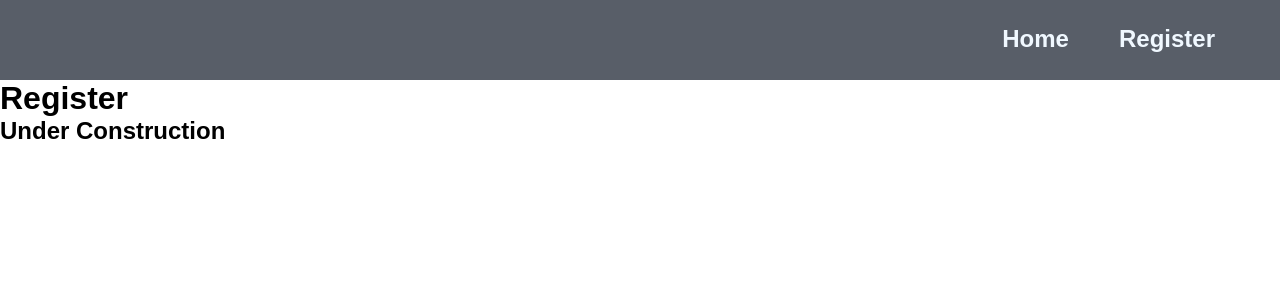
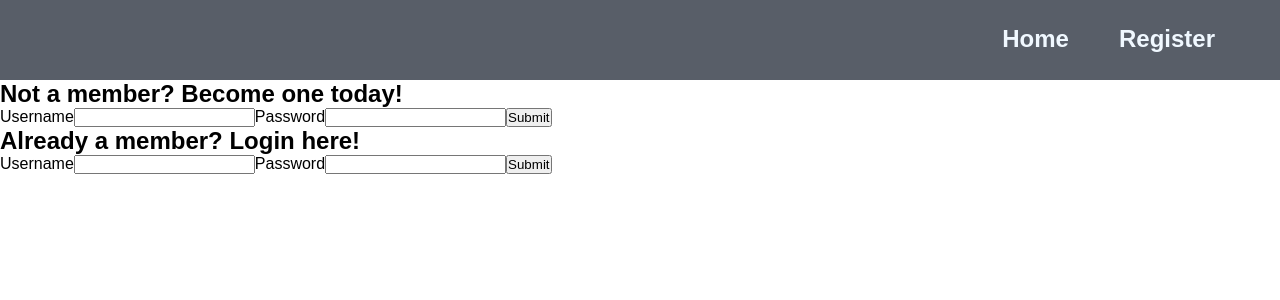
Before and after one commit to StrangerThings-Unit3/stranger-things, a React (Vite) app: page /register in a window 1280 px wide. Shown: the top 300 px of the page. Built offline with nearby package versions, Linux system fonts and the light colour scheme.

Commit message:
feat: login and register validation form

```diff
--- a/src/api/index.js
+++ b/src/api/index.js
@@ -12,3 +12,48 @@ export async function getAllPosts() {
     console.error(`Unable to retrieve posts!`, error);
   }
 }
+
+// Creating a user with this POST request
+export async function registerUser(username, password) {
+  try {
+    const res = await fetch(`${API_URL}/users/register`, {
+      method: 'POST',
+      headers: {
+        'Content-Type': 'application/json',
+      },
+      body: JSON.stringify({
+        user: {
+          username: username,
+          password: password,
+        },
+      }),
+    });
+    const result = await res.json();
+    alert(result.data.message);
+    return result;
+  } catch (error) {
+    console.error('Unable to create a player!', error);
+  }
+}
+
+export async function LogUser(username, password) {
+  try {
+    const response = await fetch(`${API_URL}/users/login`, {
+      method: 'POST',
+      headers: {
+        'Content-Type': 'application/json',
+      },
+      body: JSON.stringify({
+        user: {
+          username: username,
+          password: password,
+        },
+      }),
+    });
+    const result = await response.json();
+    console.log(result);
+    return result;
+  } catch (err) {
+    console.error(err);
+  }
+}
--- a/src/components/Register.jsx
+++ b/src/components/Register.jsx
@@ -1,10 +1,82 @@
-import React from 'react';
+import React, { useState } from 'react';
+import { Link, useNavigate } from 'react-router-dom';
+import { registerUser } from '../api';
+import { LogUser } from '../api';
 
 function Register() {
+  const [newUsername, setNewUsername] = useState('');
+  const [newUserPassword, setNewUserPassword] = useState('');
+
+  const [username, setUsername] = useState('');
+  const [password, setPassword] = useState('');
+
+  const navigate = useNavigate();
+
+  const createUser = async (event) => {
+    try {
+      event.preventDefault();
+      await registerUser(newUsername, newUserPassword);
+    } catch (error) {
+      console.error(`There is an issue in creating a player!`, error);
+    }
+  };
+
+  const loginUser = async (event) => {
+    try {
+      event.preventDefault();
+      await LogUser(username, password);
+    } catch (error) {
+      console.error('Unable to log in user!', error);
+    }
+  };
+
   return (
-    <div className='register'>
-      <h1>Register</h1>
-      <h2>Under Construction</h2>
+    <div className='membership-container'>
+      <div className='register'>
+        <h2>Not a member? Become one today!</h2>
+        <form id='register-form' onSubmit={createUser}>
+          <label htmlFor='username'>Username</label>
+          <input
+            type='text'
+            value={newUsername}
+            minLength={7}
+            onChange={(e) => setNewUsername(e.target.value)}
+            required
+          />
+          <label htmlFor='password'>Password</label>
+          <input
+            type='password'
+            value={newUserPassword}
+            minLength={8}
+            onChange={(e) => setNewUserPassword(e.target.value)}
+            required
+          />
+          <button type='submit'>Submit</button>
+        </form>
+      </div>
+      <div className='login'>
+        <h2>Already a member? Login here!</h2>
+        <form id='login-form' onSubmit={loginUser}>
+          <label htmlFor='username'>Username</label>
+          <input
+            type='text'
+            value={username}
+            minLength={7}
+            onChange={(e) => setUsername(e.target.value)}
+            required
+          />
+          <label htmlFor='password'>Password</label>
+          <input
+            type='password'
+            value={password}
+            minLength={8}
+            onChange={(e) => setPassword(e.target.value)}
+            required
+          />
+          <button type='submit'>Submit</button>
+        </form>
+      </div>
+      <Link></Link>
     </div>
   );
 }
```
